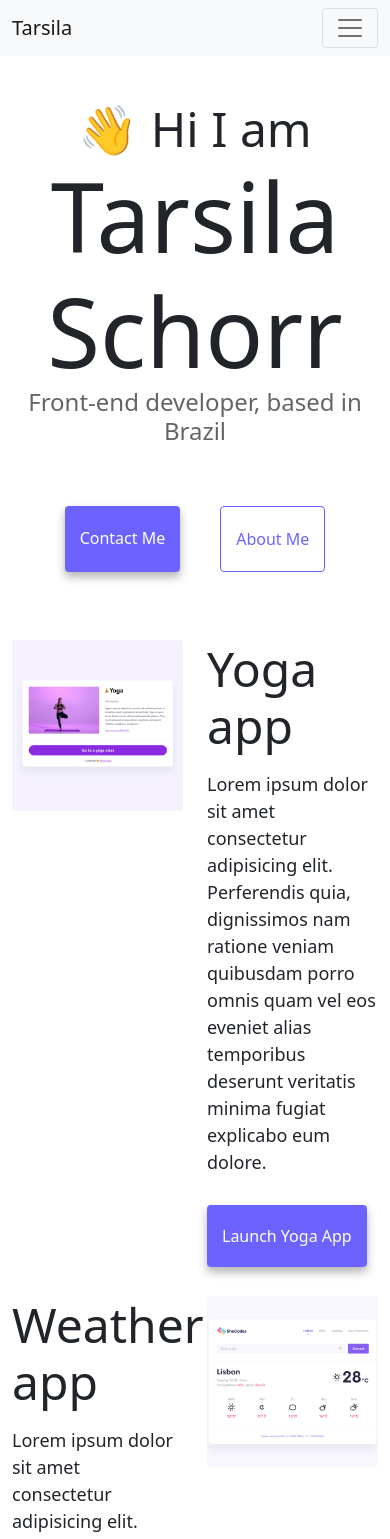
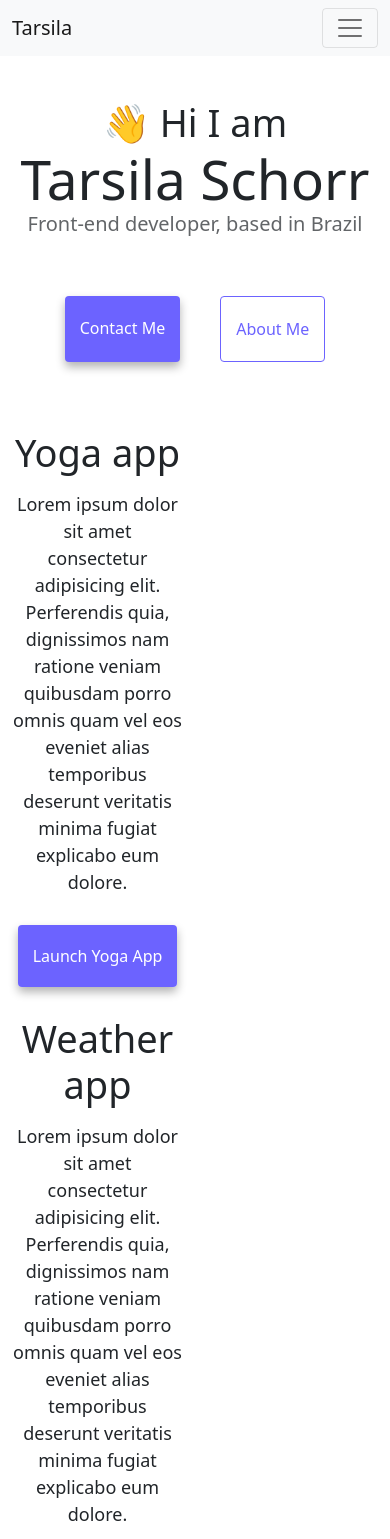
Before and after one commit to tarsilaschorr/Week-3, a plain HTML site: page index.html in a window 390 px wide. Shown: the top 1539 px of the page. Drawn offline with nearby package versions, Linux system fonts and the light colour scheme.

Commit message:
tried to make it responsive

```diff
--- a/index.html
+++ b/index.html
@@ -68,11 +68,11 @@
     </div>
     <div class="container">
       <div class="row">
-        <div class="col-6">
+        <div class="col-6 remove">
           <img
             src="images/yoga.png"
             alt="My yoga app"
-            class="img-fluid rounded"
+            class="img-fluid rounded d-none d-sm-block"
           />
         </div>
         <div class="col-6">
@@ -101,20 +101,20 @@
             <a href="#" class="primary-link">Launch Weather App</a>
           </div>
         </div>
-        <div class="col-6">
+        <div class="col-6 remove">
           <img
             src="images/weather.png"
             alt="My weather app"
-            class="img-fluid rounded"
+            class="img-fluid rounded d-none d-sm-block"
           />
         </div>
       </div>
       <div class="row mt-5">
-        <div class="col-6">
+        <div class="col-6 remove">
           <img
             src="images/yogurt.png"
             alt="My yogurt app"
-            class="img-fluid rounded"
+            class="img-fluid rounded d-none d-sm-block"
           />
         </div>
         <div class="col-6">
--- a/style.css
+++ b/style.css
@@ -87,3 +87,20 @@ p {
   text-decoration: underline;
   color: var(--primary-color);
 }
+@media (max-width: 576px) {
+  body {
+    text-align: center;
+  }
+  h1 {
+    font-size: 55px;
+  }
+  h2 {
+    font-size: 38px;
+  }
+  h3 {
+    font-size: 20px;
+  }
+  .remove {
+    display: none;
+  }
+}
```
